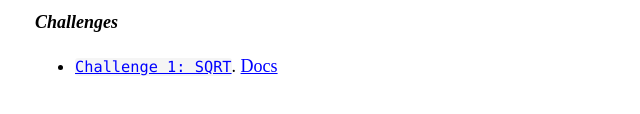
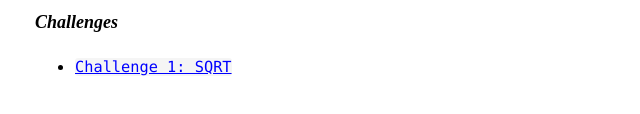
Before and after one commit to OptimizorClub/website, a plain HTML site: page index.html in a window 1280 px wide. Shown: the part 326-440 px from the top of the page, 255-895 px from the left. Drawn offline with Linux system fonts and the light colour scheme.

Commit message:
adjust sqrt link

```diff
--- a/index.html
+++ b/index.html
@@ -37,7 +37,7 @@
     <h2>Challenges</h2>
     <div>
      <ul>
-      <li><a href="https://etherscan.io/address/0x2747096ff9e0fce877cd168dcd5de16040a4ab85"><code>Challenge 1: SQRT</code></a>. <a href ="https://github.com/OptimizorClub/sqrt_foundry_template">Docs</a></li>
+      <li><a href="https://github.com/OptimizorClub/sqrt_foundry_template"><code>Challenge 1: SQRT</code></a></li>
      </ul>
     </div>
 
```
